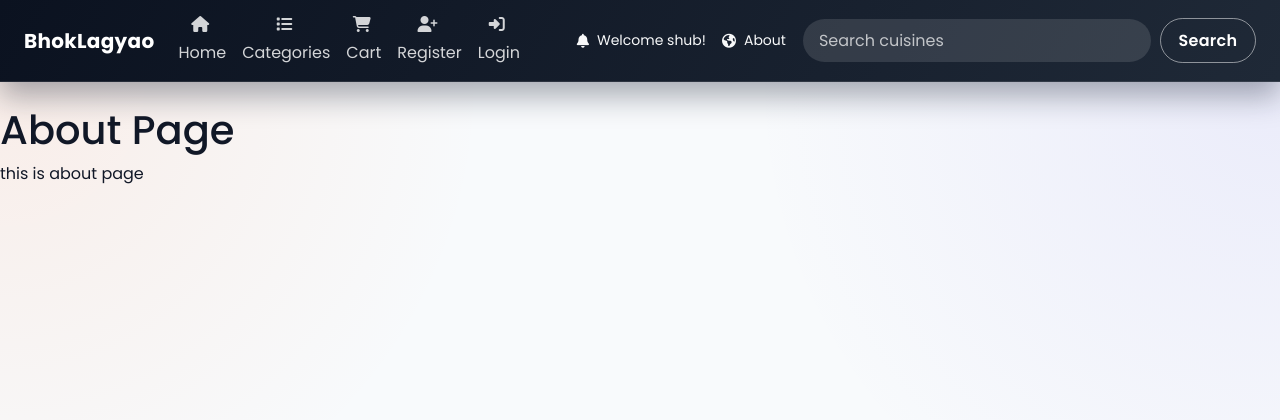
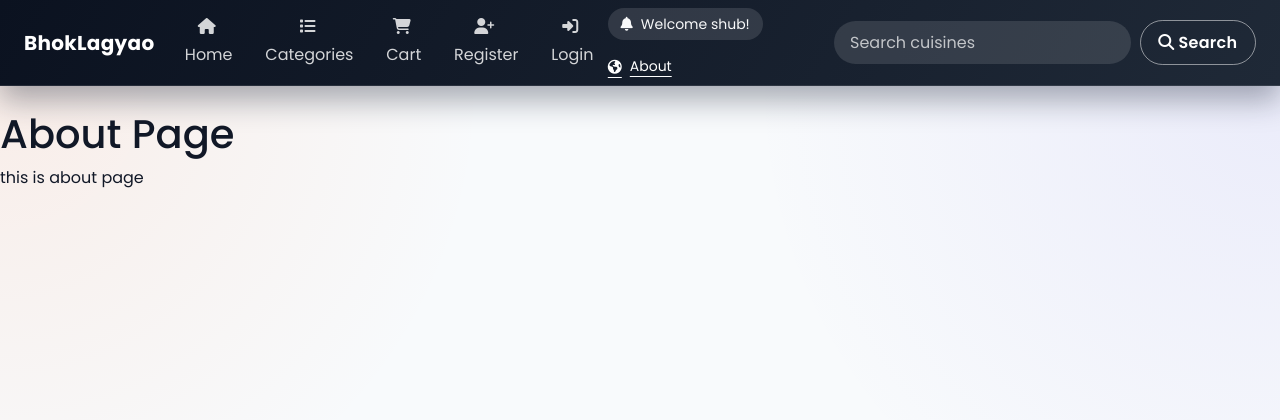
Before and after one commit to chuchu387/Django-E-commerce, a Django app: page /about/ in a window 1280 px wide. Shown: the top 420 px of the page. Run offline with Django 5.2, Linux system fonts and the light colour scheme; a user stored in the database is signed in; data comes from the database, SQL or seed files in the repository; some libraries are stand-ins or nearby versions.

Commit message:
Improve navbar UI with active states and polished styling

```diff
--- a/static/css/ui.css
+++ b/static/css/ui.css
@@ -87,6 +87,42 @@ section {
 .main-navbar .btn-outline-success:hover {
   background: rgba(255, 255, 255, 0.2);
   border-color: rgba(255, 255, 255, 0.7);
+}
+
+
+.main-navbar .navbar-links {
+  gap: 0.25rem;
+}
+
+.main-navbar .navbar-links .nav-link {
+  border-radius: 999px;
+  padding: 0.45rem 0.9rem;
+}
+
+.main-navbar .navbar-links .nav-link.is-active {
+  color: #ffffff;
+  background: rgba(255, 255, 255, 0.16);
+  box-shadow: inset 0 0 0 1px rgba(255, 255, 255, 0.2);
+}
+
+.main-navbar .is-active-link {
+  color: #ffffff !important;
+  text-decoration: underline;
+  text-underline-offset: 5px;
+}
+
+.main-navbar .user-pill {
+  border-radius: 999px;
+  padding: 0.35rem 0.8rem;
+  background: rgba(255, 255, 255, 0.12);
+}
+
+.main-navbar .nav-search {
+  min-width: min(100%, 360px);
+}
+
+.main-navbar .nav-search-btn {
+  white-space: nowrap;
 }
 
 .card,
--- a/templates/base.html
+++ b/templates/base.html
@@ -18,29 +18,29 @@
     </button>
 
     <div class="collapse navbar-collapse" id="navbarSupportedContent">
-      <ul class="navbar-nav me-auto mb-2 mb-lg-0">
-        <li class="nav-item"><a class="nav-link" href="{% url 'ecomapp:home' %}"><i class="fa fa-home me-1"></i>Home</a></li>
-        <li class="nav-item"><a class="nav-link" href="{% url 'ecomapp:allproducts' %}"><i class="fa fa-list me-1"></i>Categories</a></li>
-        <li class="nav-item"><a class="nav-link" href="{% url 'ecomapp:mycart' %}"><i class="fa fa-shopping-cart me-1"></i>Cart</a></li>
+      <ul class="navbar-nav me-auto mb-2 mb-lg-0 navbar-links">
+        <li class="nav-item"><a class="nav-link {% if request.resolver_match.url_name == 'home' %}is-active{% endif %}" href="{% url 'ecomapp:home' %}"><i class="fa fa-home me-1"></i>Home</a></li>
+        <li class="nav-item"><a class="nav-link {% if request.resolver_match.url_name == 'allproducts' %}is-active{% endif %}" href="{% url 'ecomapp:allproducts' %}"><i class="fa fa-list me-1"></i>Categories</a></li>
+        <li class="nav-item"><a class="nav-link {% if request.resolver_match.url_name == 'mycart' %}is-active{% endif %}" href="{% url 'ecomapp:mycart' %}"><i class="fa fa-shopping-cart me-1"></i>Cart</a></li>
         {% if request.user.customer %}
-          <li class="nav-item"><a class="nav-link" href="{% url 'ecomapp:customerprofile' %}"><i class="fa fa-user me-1"></i>My Profile</a></li>
+          <li class="nav-item"><a class="nav-link {% if request.resolver_match.url_name == 'customerprofile' %}is-active{% endif %}" href="{% url 'ecomapp:customerprofile' %}"><i class="fa fa-user me-1"></i>My Profile</a></li>
           <li class="nav-item"><a class="nav-link" href="{% url 'ecomapp:customerlogout' %}"><i class="fa fa-sign-out-alt me-1"></i>Logout</a></li>
         {% else %}
-          <li class="nav-item"><a class="nav-link" href="{% url 'ecomapp:customerregistration' %}"><i class="fa fa-user-plus me-1"></i>Register</a></li>
-          <li class="nav-item"><a class="nav-link" href="{% url 'ecomapp:customerlogin' %}"><i class="fa fa-sign-in-alt me-1"></i>Login</a></li>
+          <li class="nav-item"><a class="nav-link {% if request.resolver_match.url_name == 'customerregistration' %}is-active{% endif %}" href="{% url 'ecomapp:customerregistration' %}"><i class="fa fa-user-plus me-1"></i>Register</a></li>
+          <li class="nav-item"><a class="nav-link {% if request.resolver_match.url_name == 'customerlogin' %}is-active{% endif %}" href="{% url 'ecomapp:customerlogin' %}"><i class="fa fa-sign-in-alt me-1"></i>Login</a></li>
         {% endif %}
       </ul>
 
       <div class="d-flex align-items-center gap-3 flex-wrap me-lg-3 mb-2 mb-lg-0 text-light small">
         {% if request.user.is_authenticated %}
-          <span class="d-inline-flex align-items-center"><i class="fa fa-bell me-2"></i>Welcome {{ request.user.username }}!</span>
+          <span class="d-inline-flex align-items-center user-pill"><i class="fa fa-bell me-2"></i>Welcome {{ request.user.username }}!</span>
         {% endif %}
-        <a class="nav-link p-0 text-light" href="{% url 'ecomapp:about' %}"><i class="fa fa-globe me-1"></i>About</a>
+        <a class="nav-link p-0 text-light {% if request.resolver_match.url_name == 'about' %}is-active-link{% endif %}" href="{% url 'ecomapp:about' %}"><i class="fa fa-globe me-1"></i>About</a>
       </div>
 
-      <form class="d-flex" action="{% url 'ecomapp:search' %}" method="get" role="search">
+      <form class="d-flex nav-search" action="{% url 'ecomapp:search' %}" method="get" role="search">
         <input class="form-control me-2" type="search" placeholder="Search cuisines" aria-label="Search" name="search" required>
-        <button class="btn btn-outline-success nav-search-btn" type="submit">Search</button>
+        <button class="btn btn-outline-success nav-search-btn" type="submit"><i class="fa fa-search me-1"></i>Search</button>
       </form>
     </div>
   </div>
```
